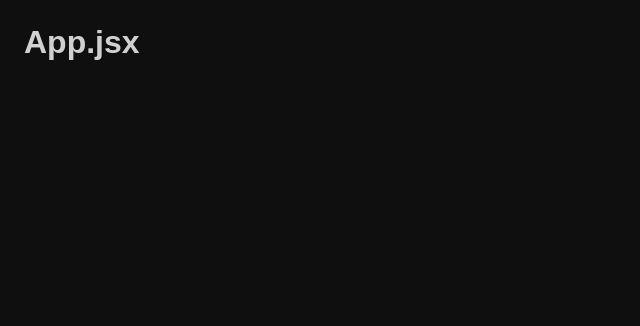
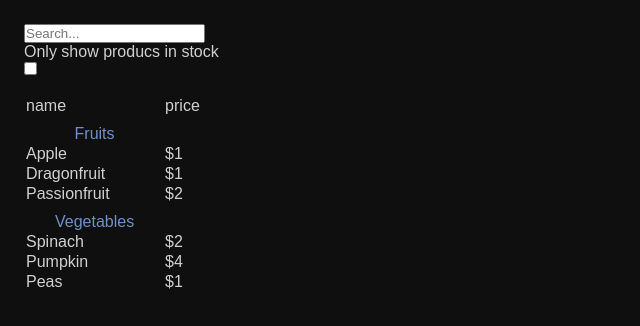
Before and after one commit to krzysztof-kozak/vite-react-ts, a React (Vite) app: page / in a window 1280 px wide. Shown: the top 326 px of the page, without its empty margins (0-640 px from the left). Built offline with nearby package versions, Linux system fonts and the light colour scheme.

Commit message:
static ui

```diff
--- a/src/App.tsx
+++ b/src/App.tsx
@@ -1,5 +1,115 @@
+import { ComponentProps } from "react";
+
+interface Product {
+    readonly category: string;
+    readonly price: string;
+    readonly stocked: boolean;
+    readonly name: string;
+}
+
+const PRODUCTS: Product[] = [
+    { category: "Fruits", price: "$1", stocked: true, name: "Apple" },
+    { category: "Fruits", price: "$1", stocked: true, name: "Dragonfruit" },
+    { category: "Fruits", price: "$2", stocked: false, name: "Passionfruit" },
+    { category: "Vegetables", price: "$2", stocked: true, name: "Spinach" },
+    { category: "Vegetables", price: "$4", stocked: false, name: "Pumpkin" },
+    { category: "Vegetables", price: "$1", stocked: true, name: "Peas" },
+];
+
 function App() {
-    return <h1>App.jsx</h1>;
+    return <FilterableProductTable products={PRODUCTS} />;
 }
 
 export default App;
+
+interface FilterableProductTableprops {
+    products: Product[];
+}
+
+function FilterableProductTable({ products }: FilterableProductTableprops) {
+    return (
+        <>
+            <SearchBar />
+            <ProductTable products={products} />
+        </>
+    );
+}
+
+function SearchBar() {
+    return (
+        <>
+            <input type="text" placeholder="Search..." />
+            <label>
+                <p>Only show producs in stock</p>
+                <input type="checkbox" />
+            </label>
+        </>
+    );
+}
+
+type ProductTableProps = ComponentProps<typeof FilterableProductTable>;
+
+function ProductTable({ products }: ProductTableProps) {
+    let category: string;
+    const rows: JSX.Element[] = [];
+
+    products.forEach((product) => {
+        if (product.category !== category) {
+            rows.push(
+                <ProductCategoryRow
+                    key={product.category}
+                    category={product.category}
+                />
+            );
+
+            category = product.category;
+        }
+
+        rows.push(
+            <ProductRow
+                key={product.name}
+                name={product.name}
+                price={product.price}
+            />
+        );
+    });
+
+    return (
+        <table>
+            <thead>
+                <tr>
+                    <td>name</td>
+                    <td>price</td>
+                </tr>
+            </thead>
+
+            <tbody>{rows}</tbody>
+        </table>
+    );
+}
+
+interface ProductCategoryRow {
+    category: string;
+}
+
+function ProductCategoryRow({ category }: ProductCategoryRow) {
+    return (
+        <tr>
+            <td className="category">{category}</td>
+        </tr>
+    );
+}
+
+interface ProductRowProps {
+    name: string;
+    price: string;
+}
+
+function ProductRow({ name, price }: ProductRowProps) {
+    return (
+        <tr>
+            <td>{name}</td>
+            <td>{price}</td>
+        </tr>
+    );
+}
--- a/src/index.scss
+++ b/src/index.scss
@@ -22,3 +22,14 @@ body {
 button {
   font-size: inherit;
 }
+
+table {
+  margin-top: 1rem;
+  min-width: 200px;
+}
+
+.category {
+  color: #7b9fdfe6;
+  text-align: center;
+  padding-top: 0.5rem;
+}
```
